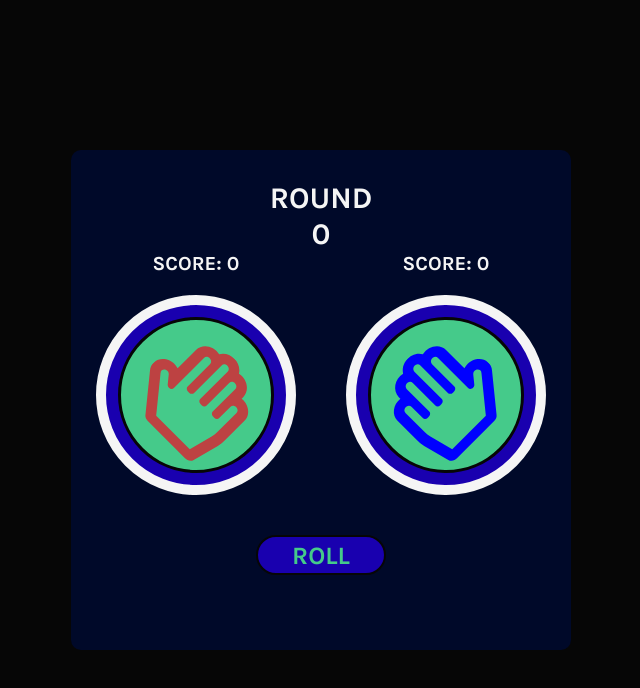
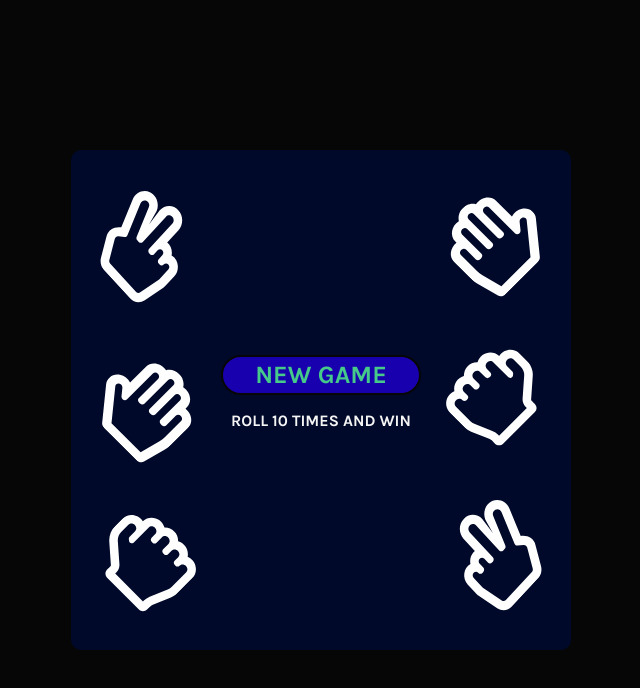
Before and after one commit to carlosdummy14/rock-paper-scissors, a React (Vite) app: page / in a window 1280 px wide. Shown: the top 688 px of the page, without its empty margins (319-959 px from the left). Built offline with nearby package versions, Linux system fonts and the light colour scheme.

Commit message:
Put all together

```diff
--- a/src/App.jsx
+++ b/src/App.jsx
@@ -1,10 +1,13 @@
+import { useState } from 'react'
 import Landing from './components/Landing'
 import Main from './components/Main'
 
 function App() {
+  const [gameStatus, setGameStatus] = useState('start')
   return (
     <div className="container">
-      <Main />
+      {gameStatus === 'start' && <Landing setGameStatus={setGameStatus} />}
+      {gameStatus === 'play' && <Main setGameStatus={setGameStatus} />}
     </div>
   )
 }
```
